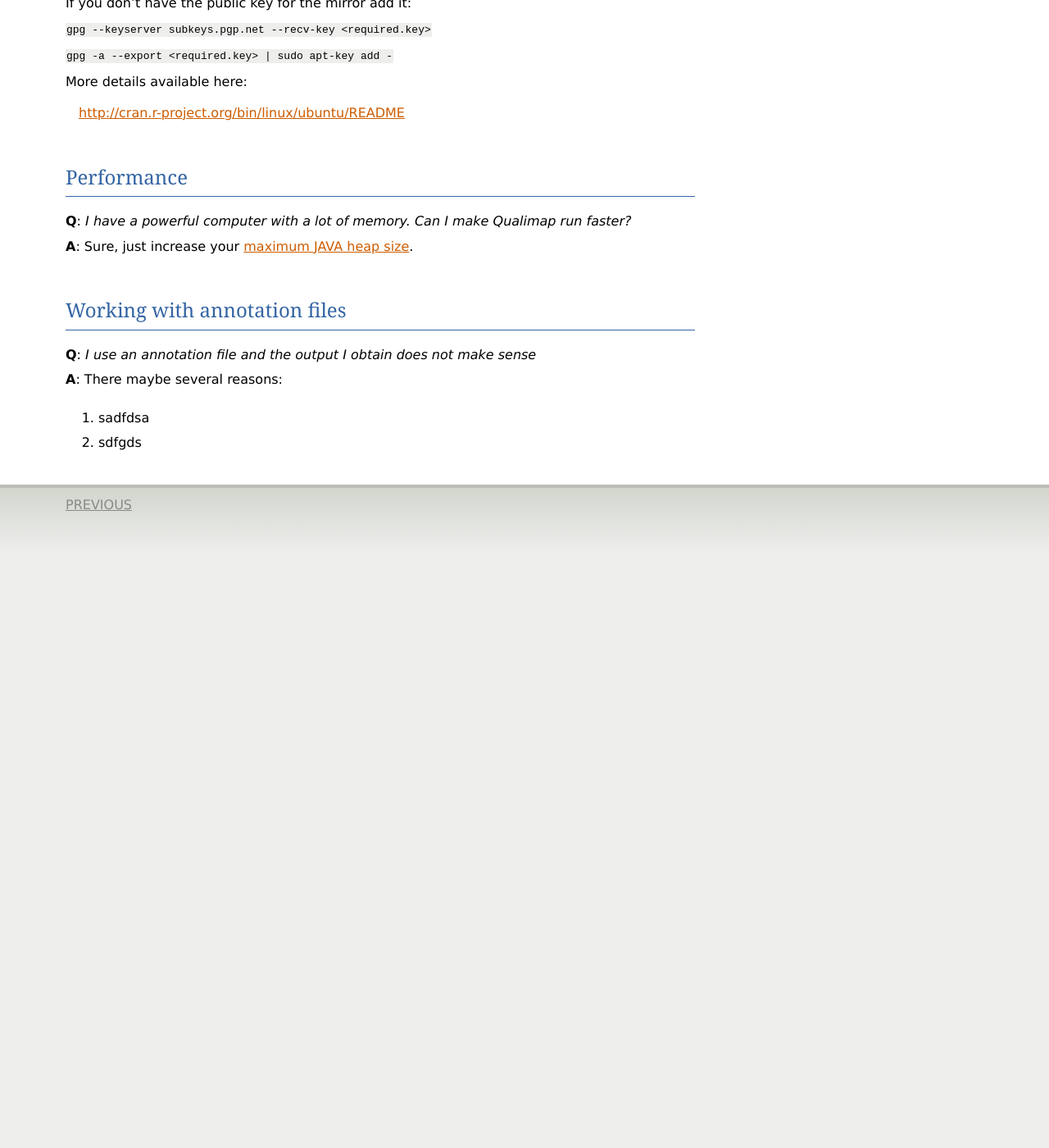
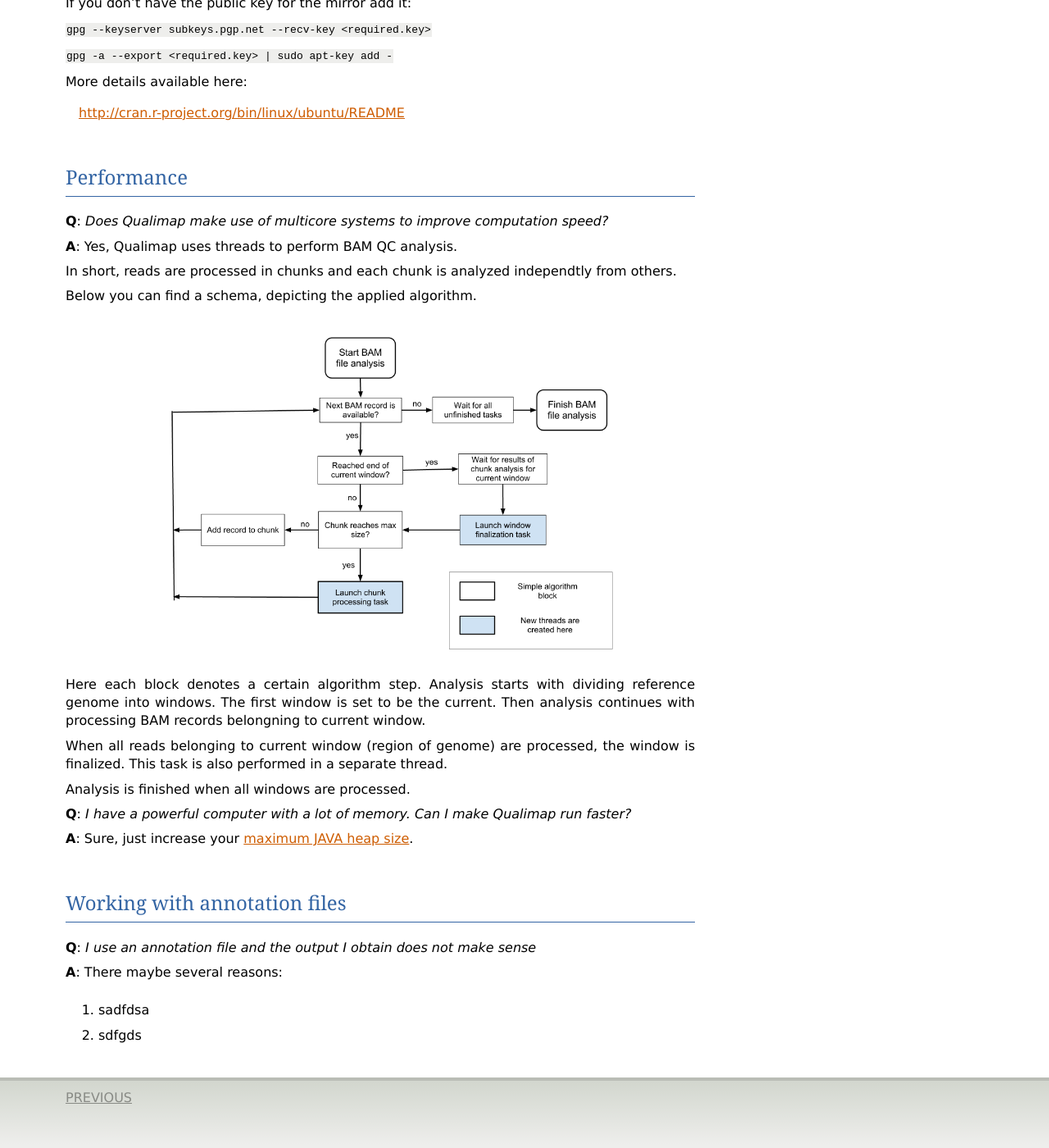
Before and after one commit to scchess/Qualimap, a Sphinx documentation site: the page built from doc/faq.rst, in a window 1280 px wide and 1400 px high, scrolled down 1134 px. Shown: the whole window at 82% size. Built offline with Sphinx 7.4.7, drawn with Linux system fonts in a browser that asks for light colours; before the commit the page ends 1829 px from its top, so only the background shows below that; some of the changed text lies outside the part shown.

Commit message:
Adding parallelization explanation to FAQ

```diff
--- a/doc/faq.rst
+++ b/doc/faq.rst
@@ -37,7 +37,7 @@ Also you can override this parameter by setting environment variable $JAVA_OPTS.
 Installation
 ------------
 
-**Q**: How to install the latest possible R environment on Ubuntu?
+**Q**: *How to install the latest possible R environment on Ubuntu?*
 
 **A**: The latest R can be installed from official repos.
 
@@ -78,6 +78,26 @@ Performance
 -----------
 
 
+**Q**: *Does Qualimap make use of multicore systems to improve computation speed?*
+
+**A**: Yes, Qualimap uses threads to perform BAM QC analysis.
+
+In short, reads are processed in chunks and each chunk is analyzed independtly from others.
+
+Below you can find a schema, depicting the applied algorithm.
+
+
+.. image:: images/parallel.png
+    :width: 450pt
+    :align: center
+
+Here each block denotes a certain algorithm step. Analysis starts with dividing reference genome into windows. The first window is set to be the current. Then analysis continues with processing BAM records belongning to current window.
+
+When all reads belonging to current window (region of genome) are processed, the window is finalized. This task is also performed in a separate thread.
+
+Analysis is finished when all windows are processed.
+
+
 **Q**: *I have a powerful computer with a lot of memory. Can I make Qualimap run faster?*
 
 **A**: Sure, just increase your :ref:`maximum JAVA heap size <heapsize>`.
```
Also changed, not shown: doc/images/parallel.png (added).
